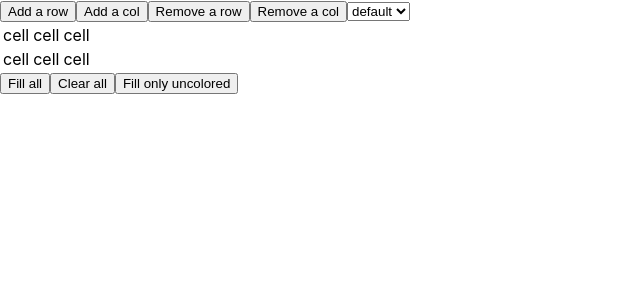
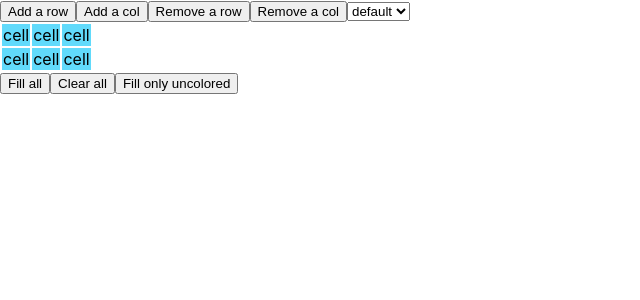
Before and after one commit to sw385/react-grid, a React (Create React App) app: page / in a window 1280 px wide. Shown: the top 300 px of the page, without its empty margins (0-640 px from the left). Built offline with nearby package versions, Linux system fonts and the light colour scheme.

Commit message:
finished fill-all, removed numrow,numcol states

```diff
--- a/src/App.css
+++ b/src/App.css
@@ -1,38 +1,7 @@
-.App {
-  text-align: center;
+.default-color {
+  background-color: #61dafb;
 }
 
-.App-logo {
-  height: 40vmin;
-  pointer-events: none;
+.red-color {
+  background-color: red;
 }
-
-@media (prefers-reduced-motion: no-preference) {
-  .App-logo {
-    animation: App-logo-spin infinite 20s linear;
-  }
-}
-
-.App-header {
-  background-color: #282c34;
-  min-height: 100vh;
-  display: flex;
-  flex-direction: column;
-  align-items: center;
-  justify-content: center;
-  font-size: calc(10px + 2vmin);
-  color: white;
-}
-
-.App-link {
-  color: #61dafb;
-}
-
-@keyframes App-logo-spin {
-  from {
-    transform: rotate(0deg);
-  }
-  to {
-    transform: rotate(360deg);
-  }
-}
--- a/src/App.js
+++ b/src/App.js
@@ -6,7 +6,7 @@ class App extends Component {
 	constructor(props) {
 		super(props);
 
-		const defaultColor = "#222222";
+		const defaultColor = "default-color";
 		const initialRow = 2;
 		const initialCol = 3;
 		const row = Array.from({ length: initialCol }).map(x => defaultColor);
@@ -14,7 +14,7 @@ class App extends Component {
 
 		this.state = {
 			defaultColor: defaultColor,
-			currentColor: "#222222",
+			currentColor: defaultColor,
 			colorArray: array
 		};
 	}
@@ -73,7 +73,14 @@ class App extends Component {
 		});
 	};
 
-	fillAll = () => {};
+	fillAll = () => {
+		let newArr = this.state.colorArray.map(row =>
+			row.map(() => this.state.currentColor)
+		);
+		this.setState({
+			colorArray: newArr
+		});
+	};
 
 	clearAll = () => {};
 
@@ -91,17 +98,18 @@ class App extends Component {
 					value={this.state.currentColor}
 					onChange={this.updateSelectedColor}
 				>
-					<option id="default" value="#222222">
+					<option id="default" value="default-color">
 						default
 					</option>
-					<option id="algae" value="#FFFFFF">
-						algae
+					<option id="red" value="red-color">
+						red
 					</option>
 				</select>
 
 				<Table
 					numRows={this.state.colorArray.length}
 					numCols={this.state.colorArray[0].length}
+					colorArray={this.state.colorArray}
 				/>
 
 				<button onClick={this.fillAll}>Fill all</button>
--- a/src/components/Table.jsx
+++ b/src/components/Table.jsx
@@ -2,11 +2,13 @@ import React from "react";
 import TableRow from "./TableRow";
 
 function Table(props) {
-  let element = [];
-  for (let i = 0; i < props.numRows; ++i) {
-    element.push(<TableRow numCols={props.numCols} />);
-  }
-  return <table>{element}</table>;
+	let element = [];
+	for (let i = 0; i < props.numRows; ++i) {
+		element.push(
+			<TableRow numCols={props.numCols} row={i} colorArray={props.colorArray} />
+		);
+	}
+	return <table>{element}</table>;
 }
 
 export default Table;
--- a/src/components/TableCell.jsx
+++ b/src/components/TableCell.jsx
@@ -1,7 +1,8 @@
 import React from "react";
 
 function TableCell(props) {
-  return <td>cell</td>;
+	const colorClass = props.colorArray[props.row][props.col];
+	return <td className={colorClass}>cell</td>;
 }
 
 export default TableCell;
--- a/src/components/TableRow.jsx
+++ b/src/components/TableRow.jsx
@@ -2,12 +2,14 @@ import React from "react";
 import TableCell from "./TableCell";
 
 function TableRow(props) {
-  let element = [];
-  for (let i = 0; i < props.numCols; ++i) {
-    element.push(<TableCell />);
-  }
+	let element = [];
+	for (let i = 0; i < props.numCols; ++i) {
+		element.push(
+			<TableCell row={props.row} col={i} colorArray={props.colorArray} />
+		);
+	}
 
-  return <tr>{element}</tr>;
+	return <tr>{element}</tr>;
 }
 
 export default TableRow;
```
